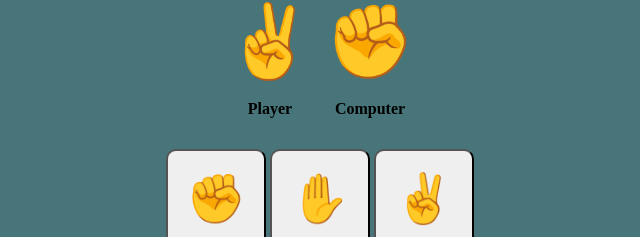
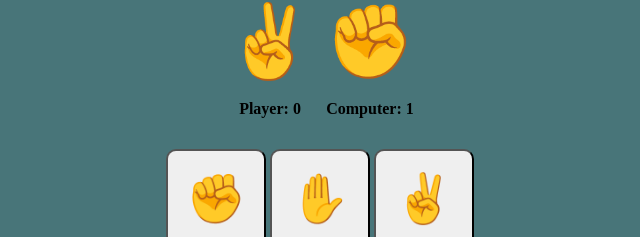
Before and after one commit to Pulkit426/rockPaperScissor, a plain HTML site: page index.html in a window 1280 px wide. Both pictures are taken after a click on the button "✌️". Shown: the part 298-535 px from the top of the page, 320-960 px from the left. Drawn offline with Linux system fonts and the light colour scheme.

Commit message:
add logic for score count

```diff
--- a/index.html
+++ b/index.html
@@ -24,12 +24,12 @@
 
             <div class="player-score">
                 <div class="sign" id="playerSign"> ? </div>
-                <p class="score"> Player </p>
+                <p class="score"> Player: <span id="playerScoreCount"> 0 </span> </p>
             </div>
 
             <div class="computer-score">
                 <div class="sign"  id="computerSign"> ? </div>
-                <p class="score"> Computer </p>
+                <p class="score"> Computer:  <span id="computerScoreCount"> 0 </span> </p>
             </div>
 
         </div>
--- a/main.js
+++ b/main.js
@@ -1,3 +1,6 @@
+let playerCurrentScore = 0
+let computerCurrentScore = 0
+
 function getComputerChoice () {
     const choices = ["Rock", "Paper", "Scissors"]
     const randomIndex =  Math.floor(Math.random()*3)
@@ -16,6 +19,8 @@ function playRound(playerSelection, computerSelection){
     (playerSelection=== "Rock" && computerSelection==="Scissors") ||
     (playerSelection==="Paper" && computerSelection==="Rock") ||
     (playerSelection==="Scissors" && computerSelection==="Paper")) {
+        playerCurrentScore+=1
+        playerScoreCount.textContent = playerCurrentScore
 
         console.log(`Player Wins !! ${playerSelection} beats ${computerSelection}`)
     }
@@ -25,6 +30,8 @@ function playRound(playerSelection, computerSelection){
     (computerSelection==="Paper" && playerSelection==="Rock") ||
     (computerSelection==="Scissors" && playerSelection==="Paper")
     ){
+        computerCurrentScore+=1
+        computerScoreCount.textContent = computerCurrentScore
         console.log(`Computer Wins !! ${computerSelection} beats ${playerSelection}`)
     }
 
@@ -51,3 +58,6 @@ buttons.forEach(button => button.addEventListener('click', () => playRound(`${bu
 const playerSign = document.querySelector('#playerSign')
 const computerSign = document.querySelector('#computerSign')
 console.log(playerSign, computerSign)
+
+const playerScoreCount = document.querySelector('#playerScoreCount')
+const computerScoreCount = document.querySelector('#computerScoreCount')
```
